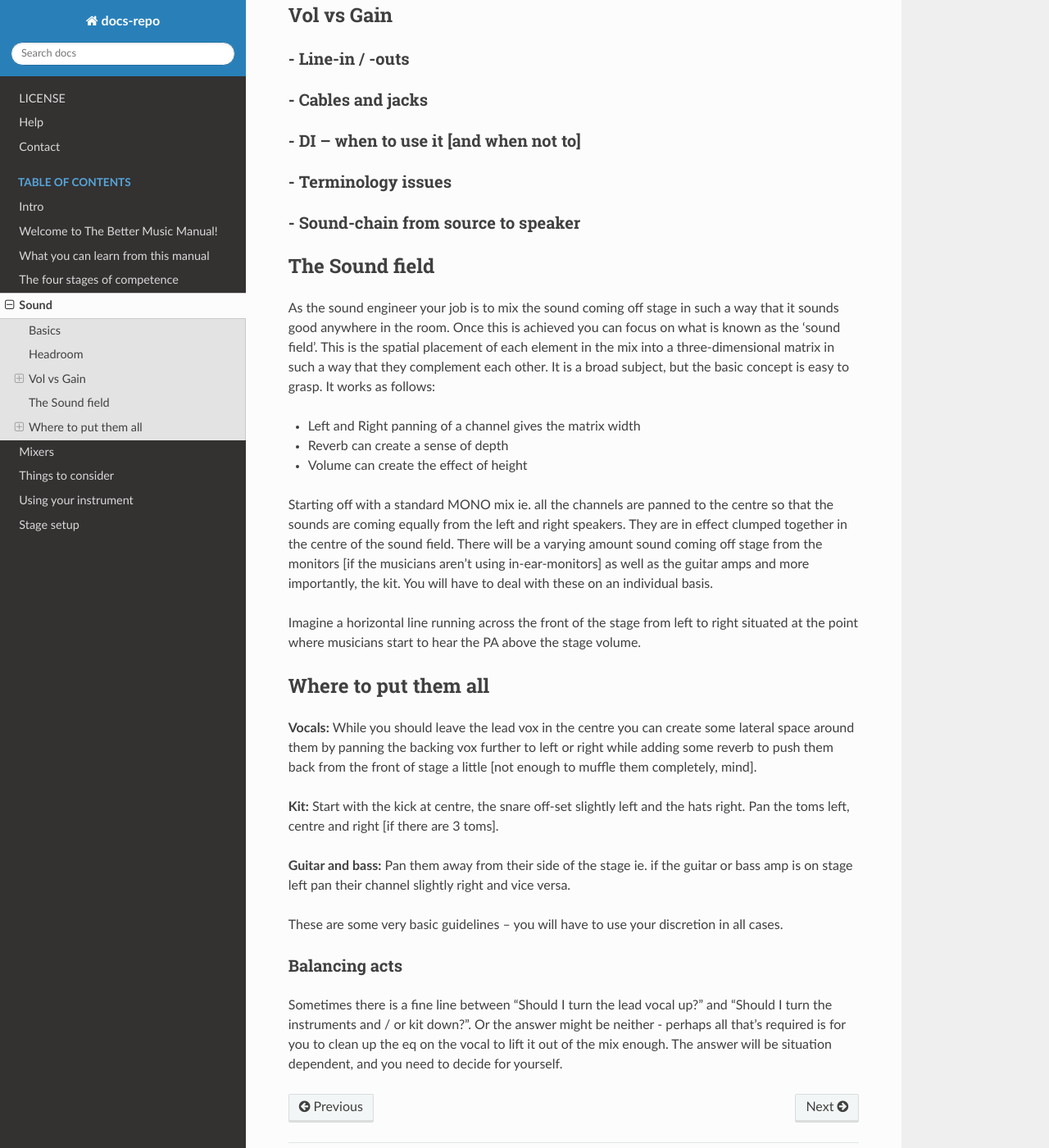
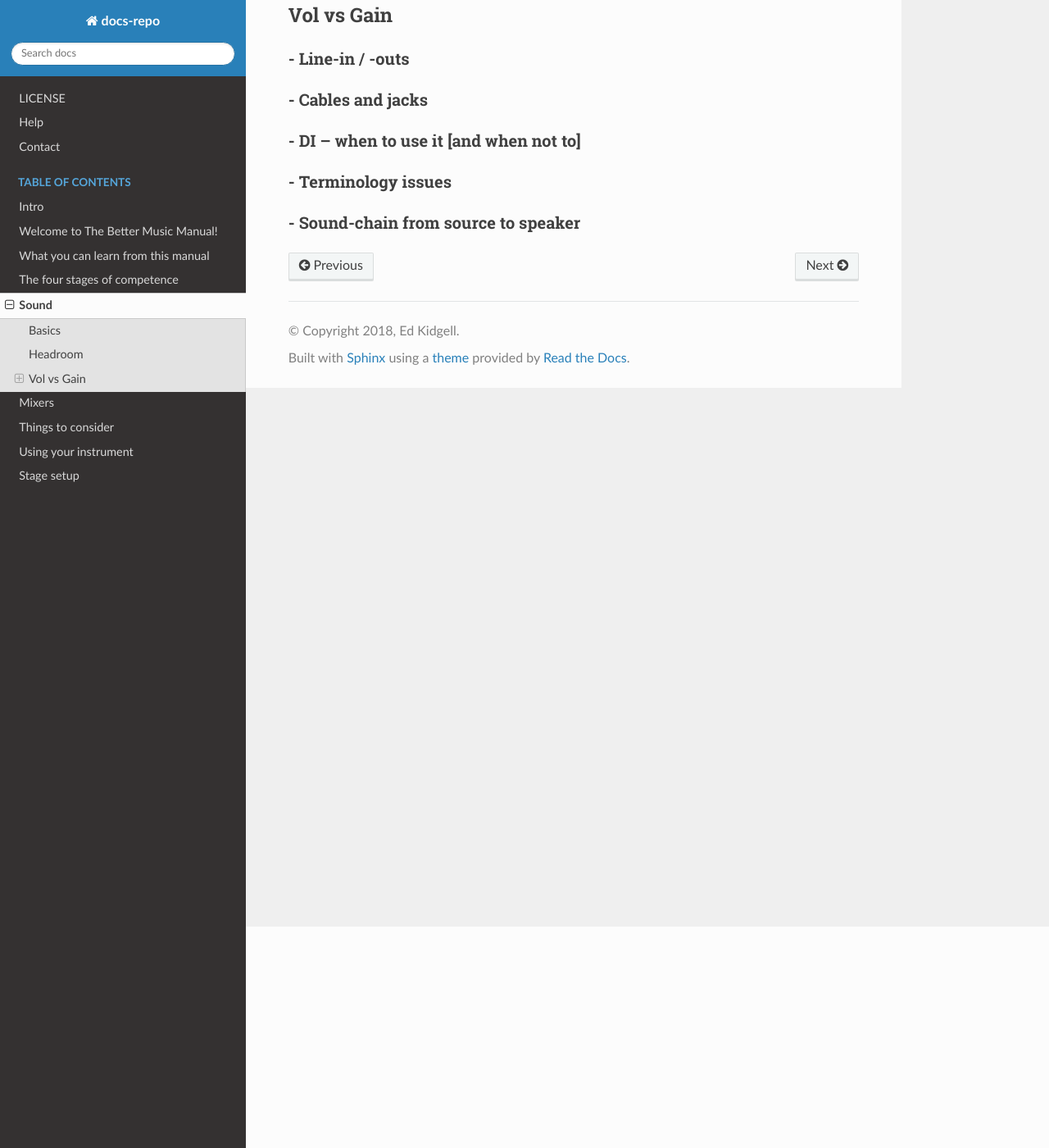
Before and after one commit to flakjakk/docs-repo, a Sphinx documentation site: the page built from docs/source/sound1.md, in a window 1280 px wide and 1400 px high, scrolled down 270 px. Shown: the whole window at 82% size. Built offline with Sphinx 7.4.7 and the Read the Docs theme 2.0.0, drawn with Linux system fonts in a browser that asks for light colours.

Commit message:
Removed 'soundfield' from 'sound1'
Updated toc

```diff
--- a/docs/source/index.rst
+++ b/docs/source/index.rst
@@ -21,6 +21,7 @@
    whatlearn
    fourstages
    sound1
+   soundfield
    sound2
    monitoring
    microphone
--- a/docs/source/sound1.md
+++ b/docs/source/sound1.md
@@ -12,30 +12,3 @@
 ### - DI – when to use it [and when not to]
 ### - Terminology issues
 ### - Sound-chain from source to speaker
-
-
-## The Sound field
-
-As the sound engineer your job is to mix the sound coming off stage in such a way that it sounds good anywhere in the room. Once this is achieved you can focus on what is known as the ‘sound field’. This is the spatial placement of each element in the mix into a three-dimensional matrix in such a way that they complement each other. It is a broad subject, but the basic concept is easy to grasp. It works as follows:
-- Left and Right panning of a channel gives the matrix width
-- Reverb can create a sense of depth
-- Volume can create the effect of height
-
-Starting off with a standard MONO mix ie. all the channels are panned to the centre so that the sounds are coming equally from the left and right speakers. They are in effect clumped together in the centre of the sound field. There will be a varying amount sound coming off stage from the monitors [if the musicians aren’t using in-ear-monitors] as well as the guitar amps and more importantly, the kit. You will have to deal with these on an individual basis.
-
-Imagine a horizontal line running across the front of the stage from left to right situated at the point where musicians start to hear the PA above the stage volume.
-
-
-## Where to put them all
-
-**Vocals:** While you should leave the lead vox in the centre you can create some lateral space around them by panning the backing vox further to left or right while adding some reverb to push them back from the front of stage a little [not enough to muffle them completely, mind].
-
-**Kit:** Start with the kick at centre, the snare off-set slightly left and the hats right. Pan the toms left, centre and right [if there are 3 toms].
-
-**Guitar and bass:** Pan them away from their side of the stage ie. if the guitar or bass amp is on stage left pan their channel slightly right and vice versa.
-
-These are some very basic guidelines – you will have to use your discretion in all cases.
-
-### Balancing acts
-
-Sometimes there is a fine line between "Should I turn the lead vocal up?" and "Should I turn the instruments and / or kit down?". Or the answer might be neither - perhaps all that's required is for you to clean up the eq on the vocal to lift it out of the mix enough. The answer will be situation dependent, and you need to decide for yourself.
```
Also changed, not shown: docs/source/soundfield.rst (added, +31 -0 lines).
